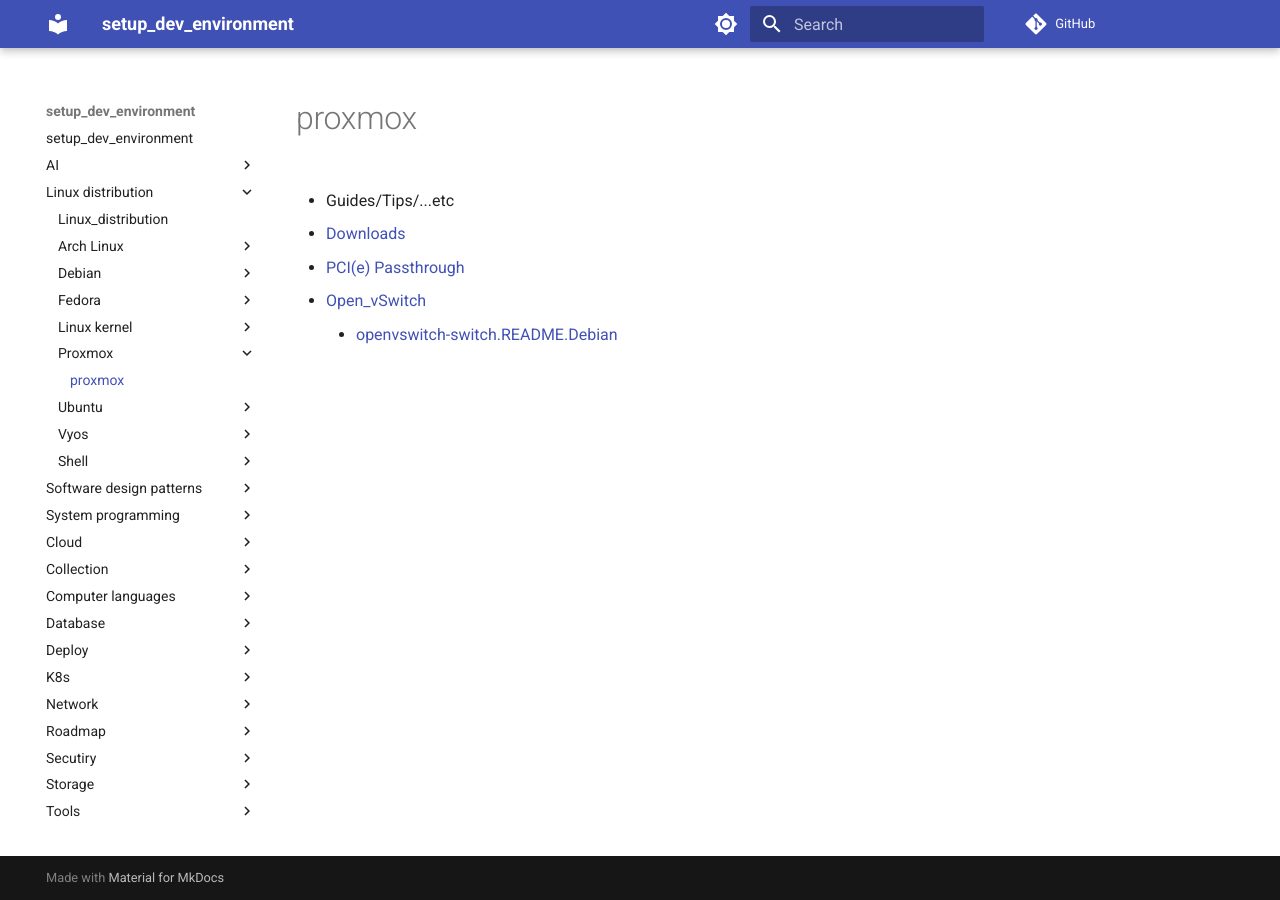
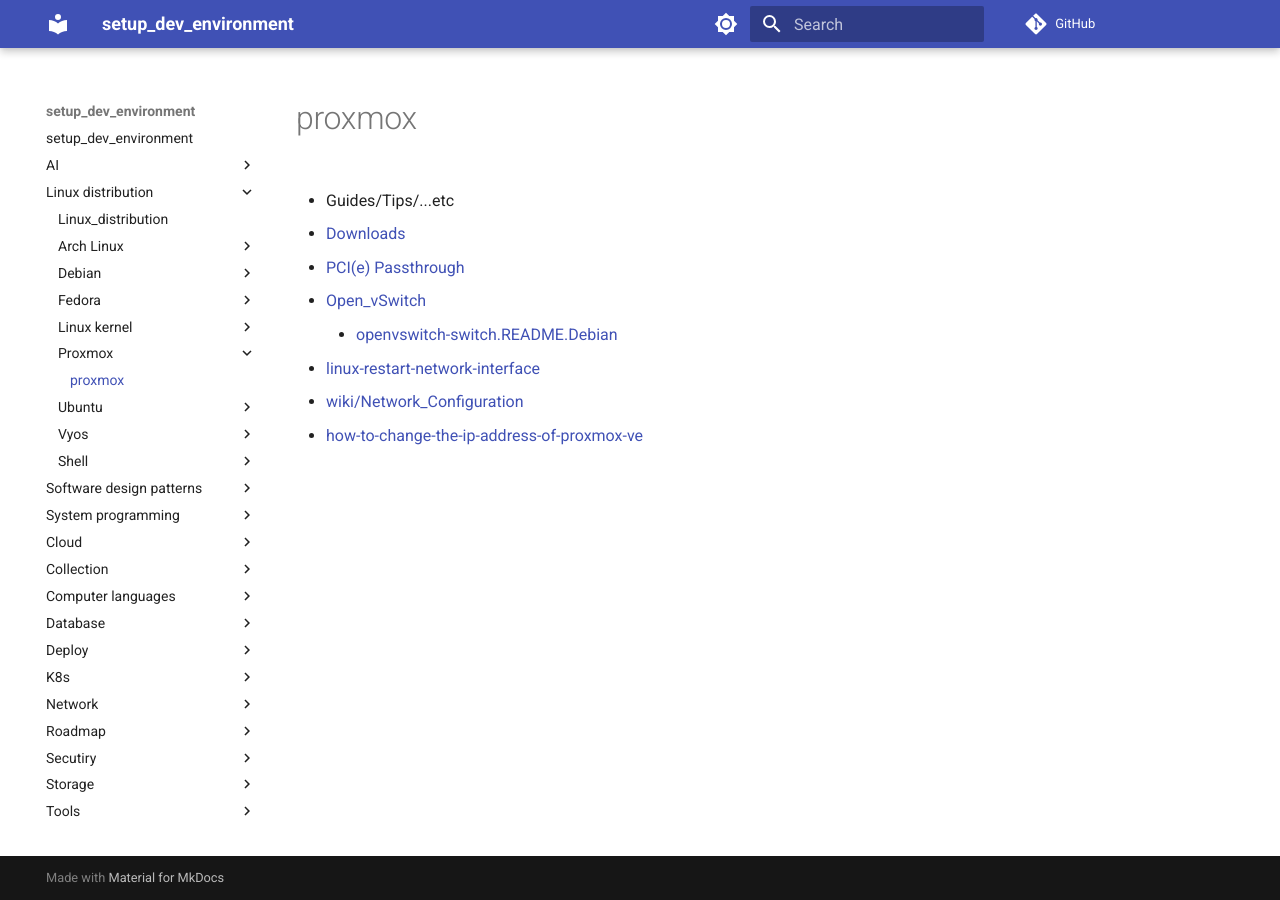
Before and after one commit to hong539/setup_dev_environment, an MkDocs documentation site: the page built from docs/Linux_distribution/Proxmox/proxmox.md, in a window 1280 px wide. Built offline with MkDocs 1.6.1 and Material for MkDocs 9.7.7, drawn with Linux system fonts in a browser that asks for light colours; comment, search, counter and statistics services are not loaded.

Commit message:
Update docs

```diff
--- a/docs/Linux_distribution/Proxmox/proxmox.md
+++ b/docs/Linux_distribution/Proxmox/proxmox.md
@@ -6,3 +6,6 @@
 * [PCI(e) Passthrough](https://pve.proxmox.com/wiki/PCI%28e%29_Passthrough)
 * [Open_vSwitch](https://pve.proxmox.com/wiki/Open_vSwitch)
     * [openvswitch-switch.README.Debian](https://github.com/openvswitch/ovs/blob/master/debian/openvswitch-switch.README.Debian)
+* [linux-restart-network-interface](https://www.cyberciti.biz/faq/linux-restart-network-interface/)
+* [wiki/Network_Configuration](https://pve.proxmox.com/wiki/Network_Configuration)
+* [how-to-change-the-ip-address-of-proxmox-ve](https://www.wundertech.net/how-to-change-the-ip-address-of-proxmox-ve/)
```
